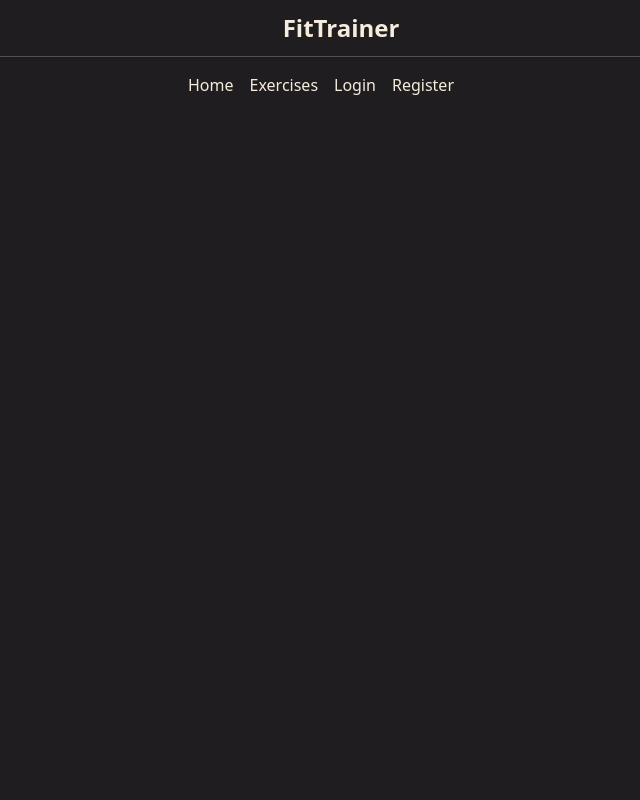
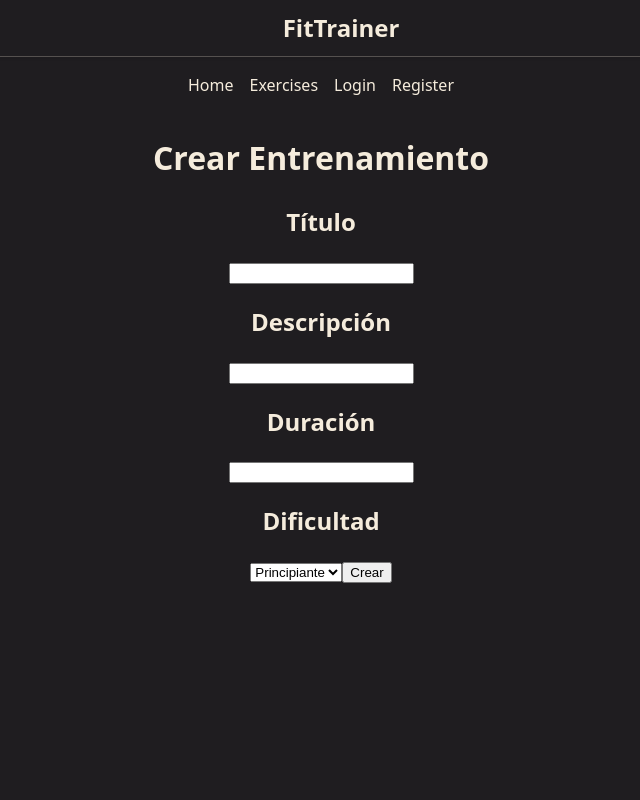
Before and after one commit to Nallepuz/FitTrainer, a React (Vite) app: page /workouts/new in a window 1280 px wide. Shown: the top 800 px of the page, without its empty margins (319-959 px from the left). Built offline with nearby package versions, Linux system fonts and the light colour scheme.

Commit message:
Se modifica la vista workout para que actualice la lista de la db cuando haya nuevos datos y se crea una vista nueva de creacion de workouts, faltará implementar la condicion de que cada usuario con rol "user" solo pueda visualizar sus workouts mientras que trainer y admin puedan verlos todos

```diff
--- a/backend/db.json
+++ b/backend/db.json
@@ -134,14 +134,16 @@
       "title": "Pecho y tríceps",
       "description": "Rutina básica de empuje",
       "duration": "45 min",
-      "level": "Intermedio"
+      "level": "Intermedio",
+      "userId": 1
     },
     {
       "id": 2,
       "title": "Espalda y bíceps",
       "description": "Rutina de tirón",
       "duration": "50 min",
-      "level": "Principiante"
+      "level": "Principiante",
+      "userId": 1
     }
   ]
 }
--- a/src/App.tsx
+++ b/src/App.tsx
@@ -13,6 +13,7 @@ import RequireRole from "./auth/RequireRole";
 import ExercisesPage from "./pages/ExercisesPage";
 import Trainer from "./pages/Trainer";
 import Workout from "./pages/Workout";
+import CreateWorkout from "./pages/CreateWorkout";
 
 
 
@@ -30,6 +31,7 @@ export default function App() {
               <Route path="/register" element={<Register />} />
               <Route path="/exercises" element={<ExercisesPage />} />
               <Route path="/workouts" element={<Workout />} />
+              <Route path="/workouts/new" element={<CreateWorkout />} />
               <Route path="/trainer" element={<Trainer />} />
 
               <Route path="/me" element={<RequireAuth> <MePage /> </RequireAuth>} />
--- /dev/null
+++ b/src/pages/CreateWorkout.tsx
@@ -0,0 +1,65 @@
+import { useState } from "react";
+import { useNavigate } from "react-router-dom";
+
+
+export default function CreateWorkout() {
+    const [title, setTitle] = useState("");
+    const [description, setDescription] = useState("");
+    const [duration, setDuration] = useState("");
+    const [level, setLevel] = useState("Principiante");
+    const navigate = useNavigate();
+    const [error, setError] = useState("");
+
+    function handleSubmit(event: React.FormEvent<HTMLFormElement>) {
+        event.preventDefault();
+        const token = localStorage.getItem("auth_token");
+
+        const newWorkout = {
+            title,
+            description,
+            duration,
+            level,
+        };
+
+        setError("");
+        fetch("http://localhost:8000/workouts", {
+            method: "POST",
+            headers: {
+                "Content-Type": "application/json",
+                "Authorization": `Bearer ${token}`,
+            },
+            body: JSON.stringify(newWorkout),
+        }).then((response) => {
+                if (!response.ok){
+                    throw new Error("Error al crear el entrenamiento");
+                }
+                return response.json();
+            }).then(() => {
+                navigate("/workouts");
+            }).catch((error) => {
+                setError("No se ha podido crear el entrenamiento");
+            })
+    }
+
+    return (
+        <>
+            <h1>Crear Entrenamiento</h1>
+            {error && <p>{error}</p>}
+            <form onSubmit={handleSubmit}>
+                <h2>Título</h2>
+                <input type="text" value={title} onChange={(event) => setTitle(event.target.value)} />
+                <h2>Descripción</h2>
+                <input type="text" value={description} onChange={(event) => setDescription(event.target.value)} />
+                <h2>Duración</h2>
+                <input type="text" value={duration} onChange={(event) => setDuration(event.target.value)} />
+                <h2>Dificultad</h2>
+                <select value={level} onChange={(event) => setLevel(event.target.value)}>
+                    <option value="Principiante">Principiante</option>
+                    <option value="Intermedio">Intermedio</option>
+                    <option value="Experto">Experto</option>
+                </select>
+                <button type="submit">Crear</button>
+            </form>
+        </>
+    );
+}
--- a/src/pages/Workout.css
+++ b/src/pages/Workout.css
@@ -8,6 +8,7 @@
   padding: 0 20px;
   box-sizing: border-box;
 }
+
 .filters {
   display: flex;
   justify-content: center;
@@ -16,3 +17,30 @@
   margin-bottom: 30px;
   flex-wrap: wrap;
 }
+
+.button {
+  display: inline-flex;
+  align-items: center;
+  justify-content: center;
+  background-color: #ff6b4a;
+  color: #ffffff;
+  text-decoration: none;
+  border-radius: 10px;
+  padding: 10px 18px;
+  font-size: 0.95rem;
+  font-weight: 600;
+  border: none;
+  cursor: pointer;
+  box-shadow: 0 4px 10px rgba(0, 0, 0, 0.2);
+  transition: transform 0.2s ease, opacity 0.2s ease;
+  margin: 18px 0 28px;
+}
+
+.button:hover {
+  opacity: 0.9;
+  transform: translateY(-1px);
+}
+
+.button:active {
+  transform: translateY(0);
+}
--- a/src/pages/Workout.tsx
+++ b/src/pages/Workout.tsx
@@ -4,6 +4,7 @@ import type { Workout as WorkoutType } from "../types/workout";
 import Filter from "../components/Filter";
 import "../pages/Workout.css"
 import WorkoutCard from "../components/WorkoutCard";
+import { Link } from "react-router-dom";
 
 export default function Workout() {
     const [search, setSearch] = useState("");
@@ -59,6 +60,9 @@ export default function Workout() {
                 <SearchBar search={search} setSearch={setSearch} />
                 <Filter value={level} setValue={setLevel} options={options} />
             </div>
+            <Link to="/workouts/new" className="button">
+                Crear Entrenamiento
+            </ Link>
             <div className="workout-grid">
                 {filterByLevel.map((workout) => (
                     <WorkoutCard key={workout.id} workout={workout} />
--- a/src/types/workout.ts
+++ b/src/types/workout.ts
@@ -4,6 +4,7 @@ export interface Workout {
     description: string;
     duration: string;
     level: string;
+    userId: number;
   }
 
   export interface WorkoutExercise {
```
Also changed, not shown: 1 other file (tests, documents, lock files or other folders).
